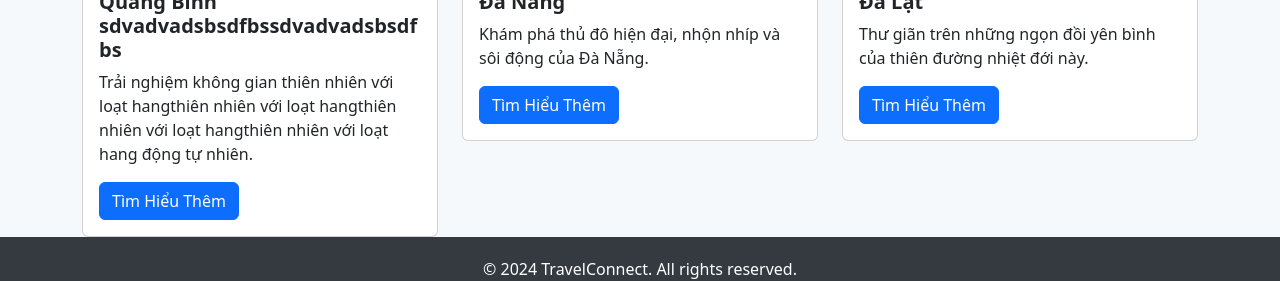
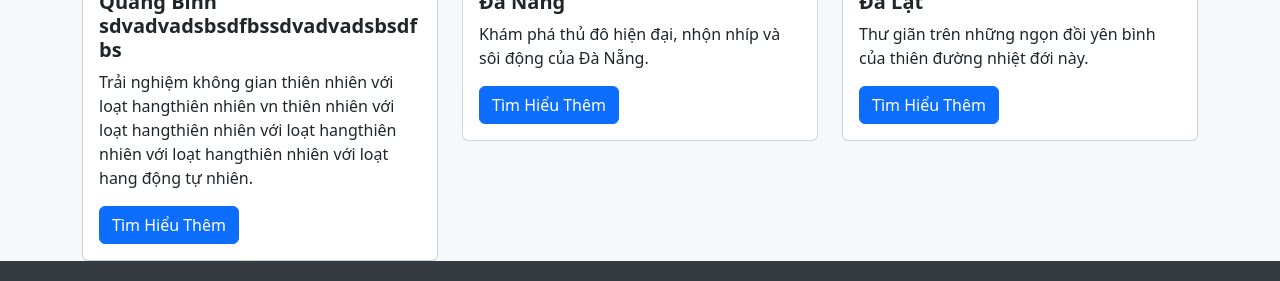
Before and after one commit to LeenTD/TravelConnect, a React (Create React App) app: page / in a window 1280 px wide. Shown: the part 1553-1834 px from the top of the page. Built offline with nearby package versions, Linux system fonts and the light colour scheme.

Commit message:
test deploy 5

```diff
--- a/src/page/Home.js
+++ b/src/page/Home.js
@@ -102,7 +102,7 @@ function Home({ isLoggedIn }) {
                                 <img src="https://btnmt.1cdn.vn/2023/06/15/1.jpg" className="card-img-top" alt="Paris" />
                                 <div className="card-body">
                                     <h5 className="card-title">Quảng Bình sdvadvadsbsdfbssdvadvadsbsdfbs</h5>
-                                    <p className="card-text">Trải nghiệm không gian thiên nhiên với loạt hangthiên nhiên với loạt hangthiên nhiên với loạt hangthiên nhiên với loạt hang động tự nhiên.</p>
+                                    <p className="card-text">Trải nghiệm không gian thiên nhiên với loạt hangthiên nhiên vn thiên nhiên với loạt hangthiên nhiên với loạt hangthiên nhiên với loạt hangthiên nhiên với loạt hang động tự nhiên.</p>
                                     <Button variant="primary">Tìm Hiểu Thêm</Button>
                                 </div>
                             </div>
```
